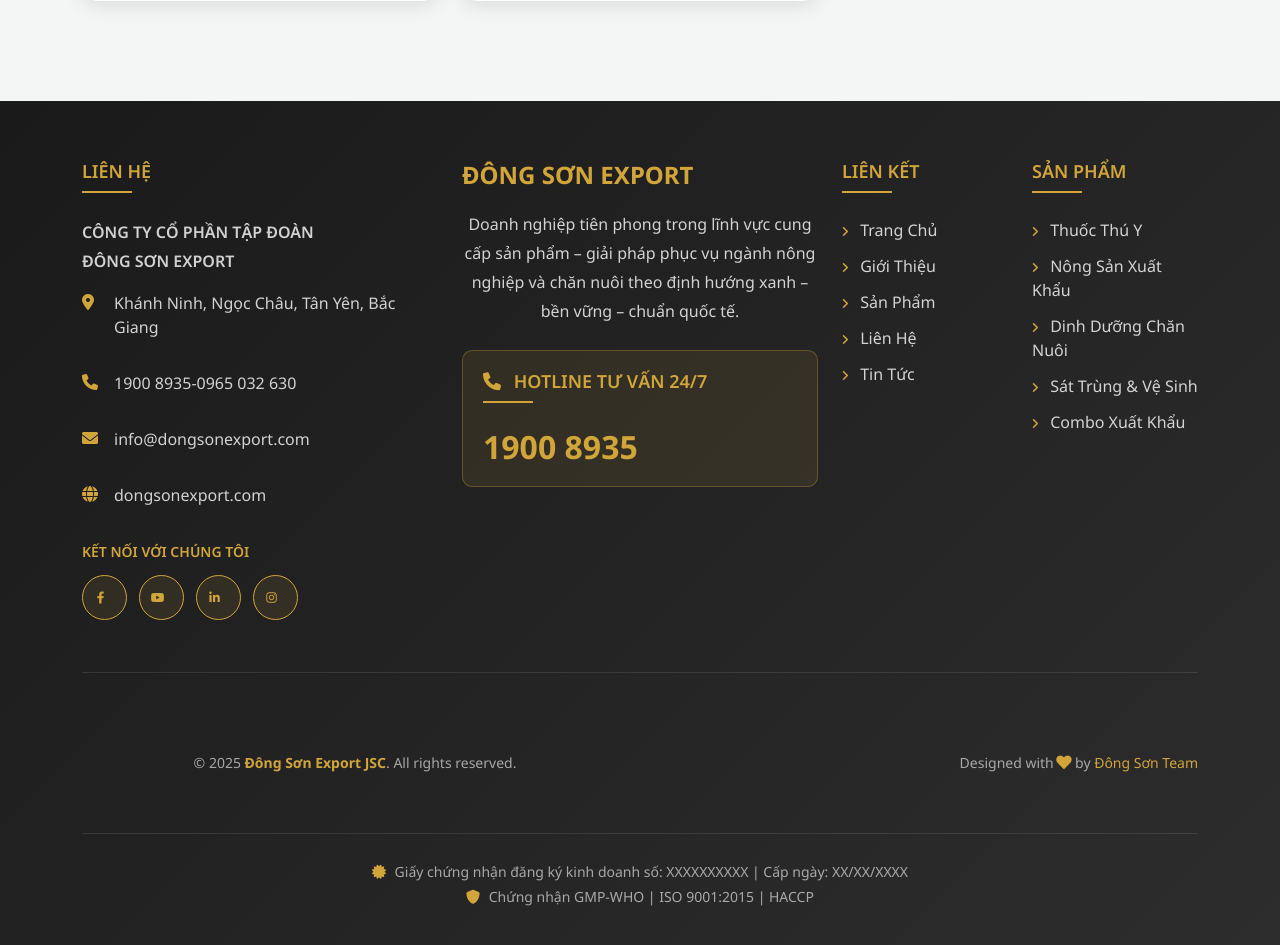
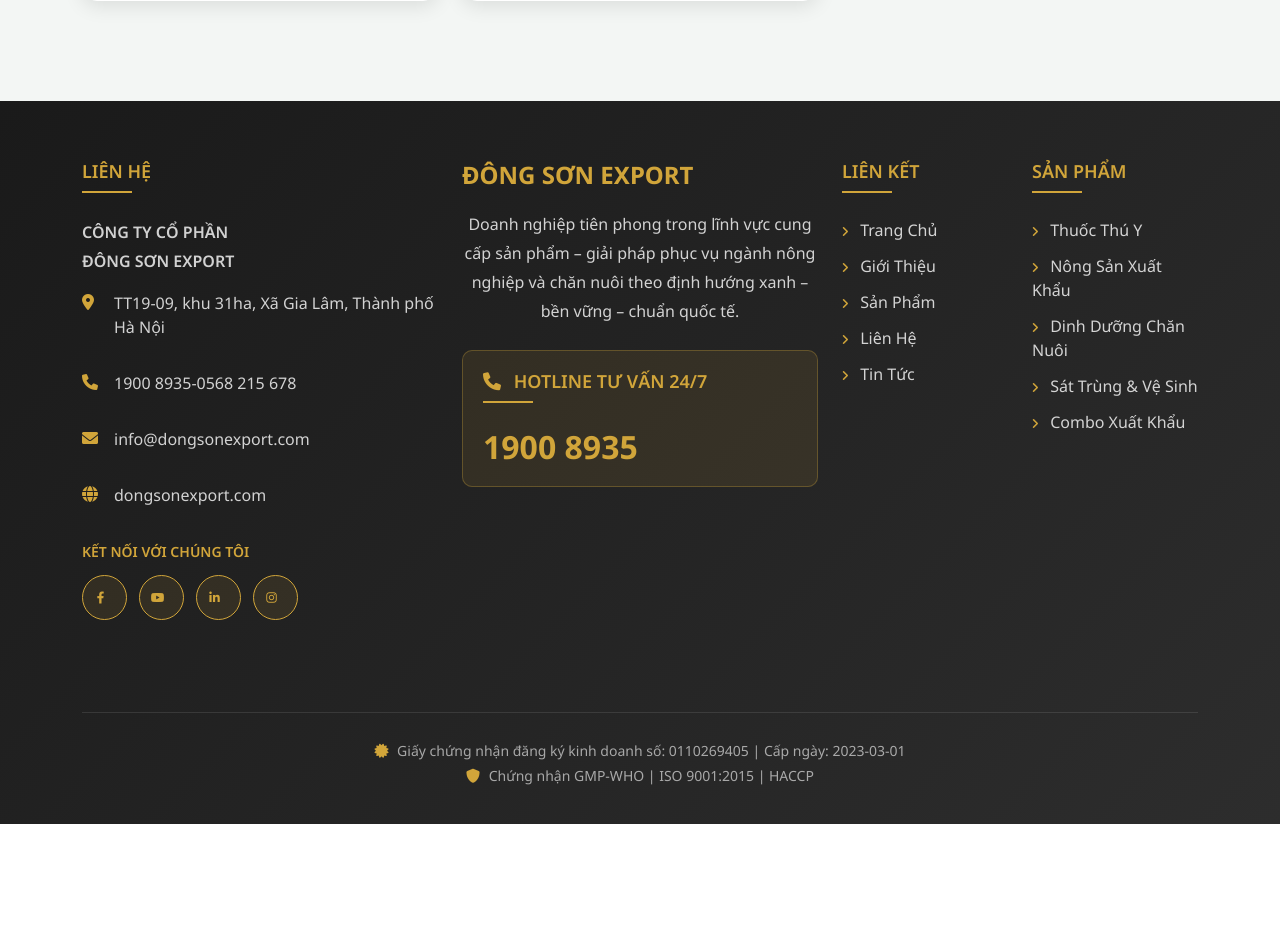
Before and after one commit to hachitubg/dongson_webiste, a PHP site: page /dongson_webiste/news.php in a window 1280 px wide. Shown: the part 2055-3000 px from the top of the page. After the commit the page ends 2879 px from the top, so only its background shows below. Run offline with PHP 8.4, Linux system fonts and the light colour scheme; data comes from the database, SQL or seed files in the repository.

Commit message:
Fix header & Footer

```diff
--- a/assets/css/footer.css
+++ b/assets/css/footer.css
@@ -178,7 +178,6 @@ footer .footer-social .social-links li a:hover {
 footer .footer-bottom {
   margin-top: 40px;
   padding-top: 30px;
-  border-top: 1px solid rgba(255,255,255,0.1);
 }
 
 footer .footer-bottom p {
--- a/assets/css/templatemo-villa-agency.css
+++ b/assets/css/templatemo-villa-agency.css
@@ -134,7 +134,7 @@ body {
 }
 
 .section {
-  margin-top: 120px;
+  margin-top: 70px;
 }
 
 .section-heading {
--- a/includes/footer.php
+++ b/includes/footer.php
@@ -5,10 +5,10 @@
         <div class="col-lg-4 col-md-6">
           <div class="footer-widget">
             <h5>LIÊN HỆ</h5>
-            <p style="font-weight: 600; margin-bottom: 15px; text-align: unset !important">CÔNG TY CỔ PHẦN TẬP ĐOÀN<br>ĐÔNG SƠN EXPORT</p>
+            <p style="font-weight: 600; margin-bottom: 15px; text-align: unset !important">CÔNG TY CỔ PHẦN <br>ĐÔNG SƠN EXPORT</p>
             <ul class="contact-info">
-              <li><i class="fa fa-map-marker-alt"></i> Khánh Ninh, Ngọc Châu, Tân Yên, Bắc Giang</li>
-              <li><i class="fa fa-phone"></i> <a href="tel:19008935">1900 8935</a> - <a href="tel:0965032630">0965 032 630</a></li>
+              <li><i class="fa fa-map-marker-alt"></i> TT19-09, khu 31ha, Xã Gia Lâm, Thành phố Hà Nội</li>
+              <li><i class="fa fa-phone"></i> <a href="tel:19008935">1900 8935</a> - <a href="tel:0568215678">0568 215 678</a></li>
               <li><i class="fa fa-envelope"></i> <a href="mailto:info@dongsonexport.com">info@dongsonexport.com</a></li>
               <li><i class="fa fa-globe"></i> <a href="http://dongsonexport.com" target="_blank">dongsonexport.com</a></li>
             </ul>
@@ -65,17 +65,9 @@
 
       <div class="footer-bottom">
         <div class="row">
-          <div class="col-lg-6">
-            <p>© 2025 <strong>Đông Sơn Export JSC</strong>. All rights reserved.</p>
-          </div>
-          <div class="col-lg-6">
-            <p class="text-end">Designed with <i class="fa fa-heart"></i> by <a href="#">Đông Sơn Team</a></p>
-          </div>
-        </div>
-        <div class="row">
           <div class="col-lg-12">
             <p class="footer-cert">
-              <i class="fa fa-certificate"></i> Giấy chứng nhận đăng ký kinh doanh số: XXXXXXXXXX | Cấp ngày: XX/XX/XXXX<br>
+              <i class="fa fa-certificate"></i> Giấy chứng nhận đăng ký kinh doanh số: 0110269405 | Cấp ngày: 2023-03-01<br>
               <i class="fa fa-shield-alt"></i> Chứng nhận GMP-WHO | ISO 9001:2015 | HACCP
             </p>
           </div>
@@ -91,7 +83,7 @@
 
   <!-- Contact Buttons - Left Side -->
   <div class="contact-buttons-left">
-    <a href="https://zalo.me/0965032630" target="_blank" class="contact-btn zalo-btn" title="Liên hệ qua Zalo">
+    <a href="https://zalo.me/0568215678" target="_blank" class="contact-btn zalo-btn" title="Liên hệ qua Zalo">
       <i class="fab fa-zalo"></i>
       <span>Zalo</span>
     </a>
@@ -101,7 +93,7 @@
       <span>Messenger</span>
     </a>
 
-    <a href="https://wa.me/840965032630" target="_blank" class="contact-btn whatsapp-btn" title="Liên hệ qua WhatsApp">
+    <a href="https://wa.me/84568215678" target="_blank" class="contact-btn whatsapp-btn" title="Liên hệ qua WhatsApp">
       <i class="fab fa-whatsapp"></i>
       <span>WhatsApp</span>
     </a>
```
Also changed, not shown: admin/banners/config.php (+1 -9 lines), index.php (+19 -18 lines).
